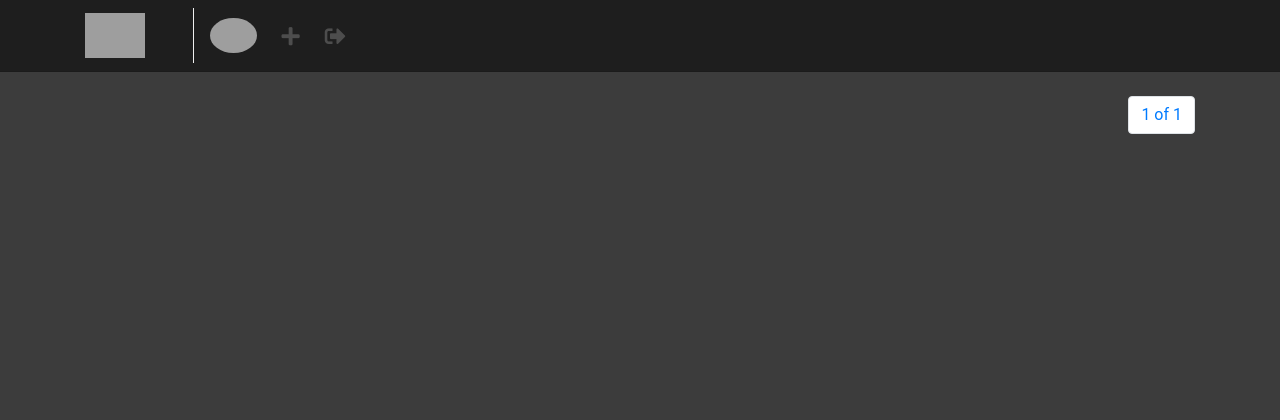
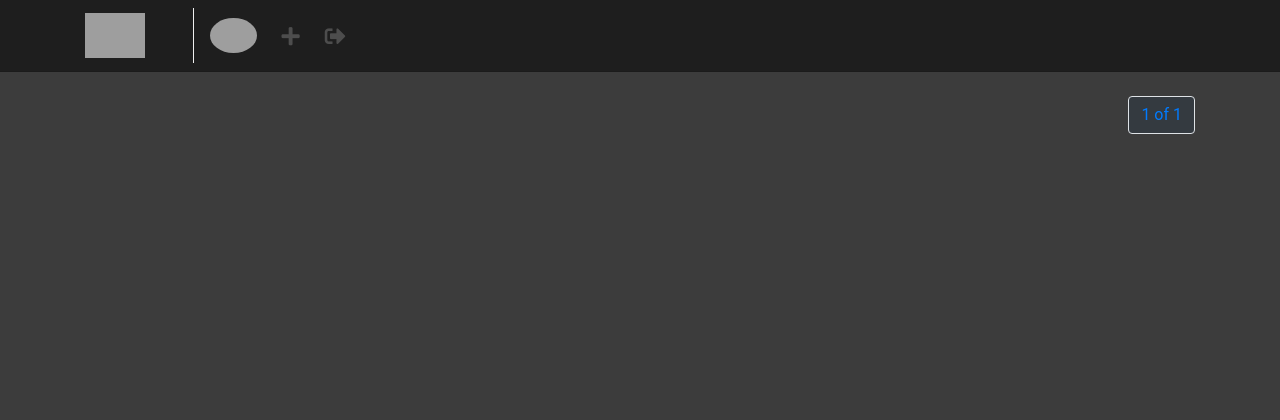
Before and after one commit to martinmendozadev/pinterest-clone, a Django app: page / in a window 1280 px wide. Shown: the top 420 px of the page. Run offline with Django 3.2, Linux system fonts and the light colour scheme; the visitor is signed in with stand-in values (Sample User, id 1); data that the repository does not hold is empty; some libraries are stand-ins or nearby versions; grey boxes are pictures that could not be loaded.

Commit message:
Final commit proyect

```diff
--- a/templates/pagination.html
+++ b/templates/pagination.html
@@ -2,19 +2,19 @@
     <ul class="pagination justify-content-end">
         {% if page_obj.has_previous %}
         <li class="page-item">
-            <a class="page-link" href="?page={{ page_obj.previous_page_number }}">
+            <a class="page-link bg-dark" href="?page={{ page_obj.previous_page_number }}">
                 Previous
             </a>
         </li>
         {% endif %}
         <li class="page-item">
-            <a class="page-link" href="#">
+            <a class="page-link bg-dark" href="#">
                 {{ page_obj.number }} of {{ page_obj.paginator.num_pages }}
             </a>
         </li>
         {% if page_obj.has_next %}
         <li class="page-item">
-            <a class="page-link" href="?page={{ page_obj.next_page_number }}">
+            <a class="page-link bg-dark" href="?page={{ page_obj.next_page_number }}">
                 Next
             </a>
         </li>
--- a/templates/posts/feed.html
+++ b/templates/posts/feed.html
@@ -1,7 +1,7 @@
 {% extends "base.html" %}
 
 {% block head_content %}
-    <title>@{{ request.user.username }} | Welcome</title>
+    <title>@{{ request.user.username }} | Feed</title>
 {% endblock%}
 
 {% block container %}
--- a/templates/posts/new_post.html
+++ b/templates/posts/new_post.html
@@ -2,7 +2,7 @@
 
 {% block head_content %}
     <title>
-        Create new post
+        Create a new post
     </title>
 {% endblock %}
 
--- a/templates/users/detail.html
+++ b/templates/users/detail.html
@@ -1,7 +1,7 @@
 {% extends "base.html" %}
 
 {% block head_content %}
-<title>@{{ user.username }} | Detail</title>
+<title>Detail user</title>
 {% endblock %}
 
 {% block container %}
@@ -19,7 +19,7 @@
 
             <div class="col-sm-8">
                 <h2 style="font-weight: 100;">
-                    {{ user.username }}
+                    @{{ user.username }}
                     {% if user == request.user %}
                         <a
                             href="{% url 'users:update' %}"
--- a/templates/users/signup.html
+++ b/templates/users/signup.html
@@ -2,7 +2,7 @@
 
 {% block head_content %}
     <title>
-        Sign in
+        Signup
     </title>
 {% endblock%}
 
--- a/templates/users/update_profile.html
+++ b/templates/users/update_profile.html
@@ -3,7 +3,7 @@
 
 {% block head_content %}
     <title>
-        @{{ request.user.username }} | Update Profile
+        Update Profile
     </title>
 {% endblock  %}
 
```
Also changed, not shown: templates/users/login.html (+5 -3 lines).
